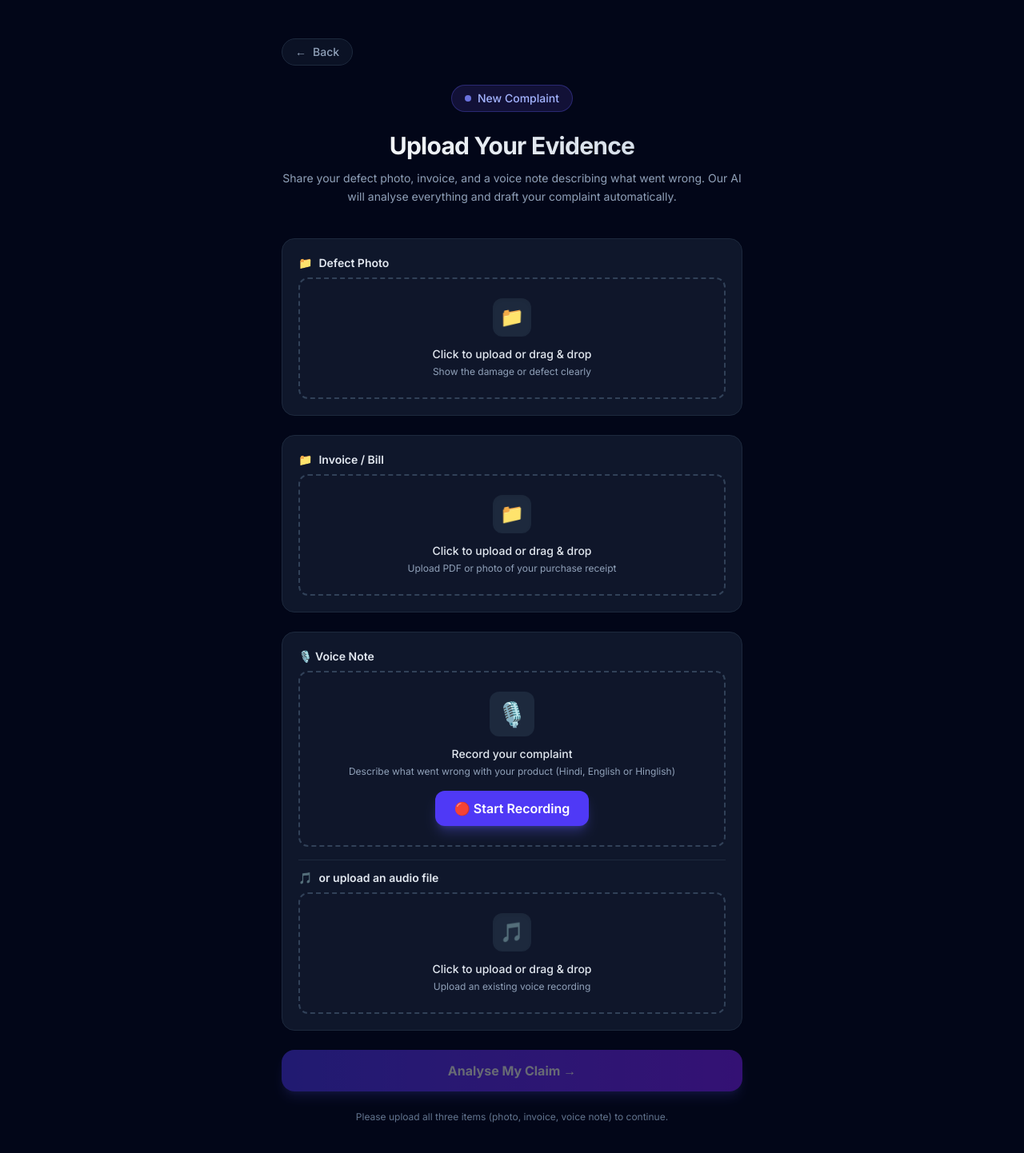
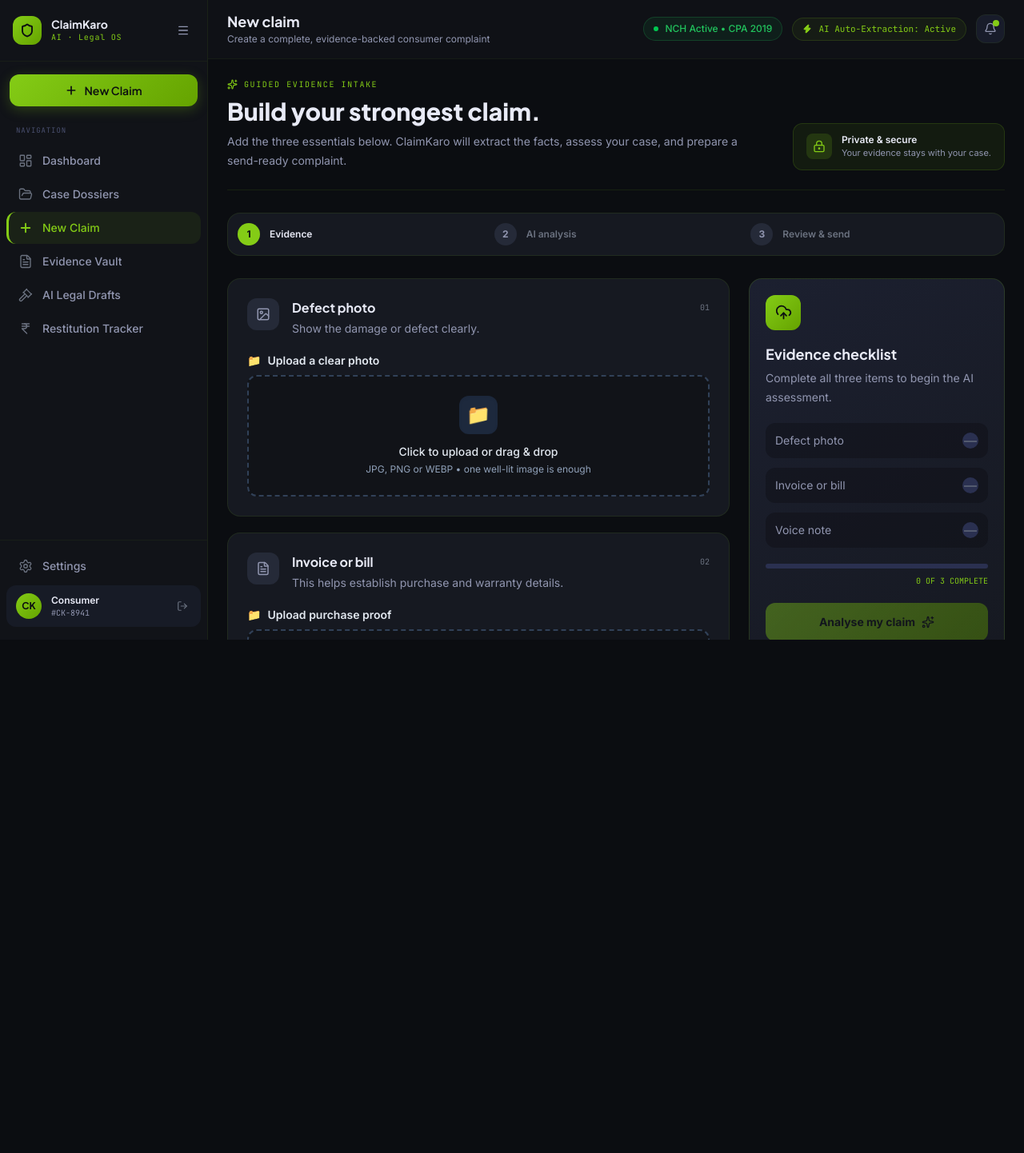
Before and after one commit to Abhinav-Pogula/CLAIM-KARO, a React (Vite) app in the folder frontend/: page /new in a window 1280 px wide. Shown: the top 1442 px of the page at 80% size. After the commit the page ends 800 px from the top, so only its background shows below. Built offline with nearby package versions, Linux system fonts and the light colour scheme; no server answers.

Commit message:
feat: redesign new claim evidence flow

```diff
--- a/frontend/src/components/DropZone.jsx
+++ b/frontend/src/components/DropZone.jsx
@@ -78,8 +78,8 @@ export default function DropZone({
           onDrop={handleDrop}
           className={`relative border-2 border-dashed rounded-xl p-6 text-center cursor-pointer transition-all duration-200 flex flex-col items-center justify-center min-h-[140px] ${
             isDragOver
-              ? 'border-indigo-500 bg-indigo-950/40 scale-[1.01]'
-              : 'border-slate-700 bg-slate-900/60 hover:border-slate-600 hover:bg-slate-900'
+              ? 'border-lime-400 bg-lime-400/10 scale-[1.01]'
+              : 'border-slate-700 bg-[#111318] hover:border-lime-500/50 hover:bg-lime-400/[0.03]'
           }`}
         >
           <input
@@ -106,7 +106,7 @@ export default function DropZone({
               className="w-16 h-16 rounded-lg object-cover border border-slate-700 bg-slate-950 flex-shrink-0"
             />
           ) : (
-            <div className="w-16 h-16 rounded-lg bg-indigo-950/70 border border-indigo-700/50 flex flex-col items-center justify-center text-indigo-400 flex-shrink-0">
+            <div className="w-16 h-16 rounded-lg bg-lime-400/10 border border-lime-400/25 flex flex-col items-center justify-center text-lime-400 flex-shrink-0">
               <span className="text-2xl">📄</span>
               <span className="text-[10px] font-bold uppercase mt-0.5">
                 {file.name?.split('.').pop() || 'FILE'}
--- a/frontend/src/components/VoiceRecorder.jsx
+++ b/frontend/src/components/VoiceRecorder.jsx
@@ -100,7 +100,7 @@ export default function VoiceRecorder({ onRecording, onClear, file }) {
         className={`relative border-2 border-dashed rounded-xl p-6 text-center transition-all duration-200 flex flex-col items-center justify-center min-h-[140px] ${
           recording
             ? 'border-rose-500 bg-rose-950/30'
-            : 'border-slate-700 bg-slate-900/60'
+            : 'border-slate-700 bg-[#111318] hover:border-lime-500/50'
         }`}
       >
         {recording ? (
@@ -130,7 +130,7 @@ export default function VoiceRecorder({ onRecording, onClear, file }) {
             <button
               type="button"
               onClick={start}
-              className="px-6 py-2.5 bg-indigo-600 hover:bg-indigo-500 text-white font-semibold rounded-xl shadow-lg shadow-indigo-500/30 transition-all cursor-pointer"
+              className="px-6 py-2.5 bg-lime-500 hover:bg-lime-400 text-slate-950 font-semibold rounded-xl shadow-lg shadow-lime-500/20 transition-all cursor-pointer"
             >
               🔴 Start Recording
             </button>
--- a/frontend/src/pages/Landing.jsx
+++ b/frontend/src/pages/Landing.jsx
@@ -187,7 +187,7 @@ export default function Landing() {
             {/* CTAs */}
             <div className="flex flex-wrap items-center gap-4">
               <button
-                onClick={() => navigate('/new')}
+                onClick={() => navigate('/dashboard')}
                 className="flex items-center gap-2 px-7 h-12 rounded-xl font-semibold text-sm transition-all active:scale-95 hover:scale-[1.02]"
                 style={{
                   background: 'linear-gradient(135deg, #84CC16, #65A300)',
@@ -451,7 +451,7 @@ export default function Landing() {
             No lawyers. No fees. Just AI-powered consumer rights under the Consumer Protection Act 2019.
           </p>
           <button
-            onClick={() => navigate('/new')}
+            onClick={() => navigate('/dashboard')}
             className="flex items-center gap-3 px-10 h-14 rounded-2xl font-jakarta font-bold text-base transition-all active:scale-95 hover:scale-[1.02]"
             style={{
               background: 'linear-gradient(135deg, #84CC16, #65A300)',
--- a/frontend/src/pages/NewCase.jsx
+++ b/frontend/src/pages/NewCase.jsx
@@ -1,32 +1,30 @@
 import { useState } from 'react'
+import { Check, FileText, Image, LockKeyhole, Mic, Sparkles, UploadCloud } from 'lucide-react'
 import { useNavigate } from 'react-router-dom'
+import DashboardLayout from '../components/DashboardLayout'
 import DropZone from '../components/DropZone'
 import VoiceRecorder from '../components/VoiceRecorder'
 import { createCase, getErrorMessage } from '../lib/api'
-import BackButton from '../components/BackButton'
+
+const STEPS = ['Evidence', 'AI analysis', 'Review & send']
 
 export default function NewCase() {
   const navigate = useNavigate()
+  const [photo, setPhoto] = useState(null)
+  const [invoice, setInvoice] = useState(null)
+  const [voice, setVoice] = useState(null)
+  const [submitting, setSubmitting] = useState(false)
+  const [error, setError] = useState(null)
+  const complete = [photo, invoice, voice].filter(Boolean).length
+  const canSubmit = complete === 3
 
-  const [photo, setPhoto]         = useState(null)
-  const [invoice, setInvoice]     = useState(null)
-  const [voice, setVoice]         = useState(null)
-  const [submitting, setSubmitting] = useState(false)
-  const [error, setError]         = useState(null)
-
-  const canSubmit = photo && invoice && voice
-
-  const handleSubmit = async (e) => {
-    e.preventDefault()
+  async function handleSubmit(event) {
+    event.preventDefault()
     if (!canSubmit || submitting) return
     setSubmitting(true)
     setError(null)
     try {
-      const files = {}
-      if (photo)   files.photo   = photo
-      if (invoice) files.invoice = invoice
-      if (voice)   files.voice   = voice
-      const data = await createCase(files)
+      const data = await createCase({ photo, invoice, voice })
       navigate(`/cases/${data.case_id}/analyze`)
     } catch (err) {
       setError(getErrorMessage(err))
@@ -35,103 +33,67 @@ export default function NewCase() {
   }
 
   return (
-    <div className="min-h-screen bg-slate-950 text-white px-4 py-12 flex items-start justify-center">
-      <div className="w-full max-w-xl">
-        <BackButton fallback={'/dashboard'} />
-        {/* Header */}
-        <div className="mb-10 text-center">
-          <div className="inline-flex items-center gap-2 bg-indigo-950/60 border border-indigo-500/30 text-indigo-300 text-sm font-medium px-4 py-1.5 rounded-full mb-6">
-            <span className="w-2 h-2 rounded-full bg-indigo-400 animate-pulse" />
-            New Complaint
+    <DashboardLayout activeView="new" title="New claim" subtitle="Create a complete, evidence-backed consumer complaint">
+      <div className="mx-auto max-w-7xl p-4 sm:p-6">
+        <div className="mb-7 flex flex-col gap-4 border-b pb-6 lg:flex-row lg:items-end lg:justify-between" style={{ borderColor: 'rgba(132,204,22,0.10)' }}>
+          <div>
+            <p className="mb-2 flex items-center gap-2 font-mono-ck text-[10px] uppercase tracking-[0.16em]" style={{ color: '#84CC16' }}>
+              <Sparkles size={13} /> Guided evidence intake
+            </p>
+            <h1 className="font-jakarta text-2xl font-extrabold sm:text-3xl" style={{ color: '#E8EAF6' }}>Build your strongest claim.</h1>
+            <p className="mt-2 max-w-2xl text-sm leading-6" style={{ color: '#9196B0' }}>
+              Add the three essentials below. ClaimKaro will extract the facts, assess your case, and prepare a send-ready complaint.
+            </p>
           </div>
-          <h1 className="text-3xl font-bold tracking-tight bg-gradient-to-r from-white to-slate-300 bg-clip-text text-transparent">
-            Upload Your Evidence
-          </h1>
-          <p className="mt-3 text-slate-400 text-sm leading-relaxed">
-            Share your defect photo, invoice, and a voice note describing what went wrong.
-            Our AI will analyse everything and draft your complaint automatically.
-          </p>
+          <div className="flex items-center gap-3 rounded-xl px-4 py-3" style={{ background: 'rgba(132,204,22,0.07)', border: '1px solid rgba(132,204,22,0.16)' }}>
+            <div className="flex h-8 w-8 items-center justify-center rounded-lg" style={{ background: 'rgba(132,204,22,0.16)', color: '#84CC16' }}><LockKeyhole size={16} /></div>
+            <div><p className="text-xs font-semibold" style={{ color: '#E8EAF6' }}>Private & secure</p><p className="text-[11px]" style={{ color: '#9196B0' }}>Your evidence stays with your case.</p></div>
+          </div>
         </div>
 
-        <form onSubmit={handleSubmit} className="space-y-6">
-          {/* Defect Photo */}
-          <div className="bg-slate-900 border border-slate-800 rounded-2xl p-5">
-            <DropZone
-              label="Defect Photo"
-              accept="image/jpeg,image/png,image/webp"
-              description="Show the damage or defect clearly"
-              file={photo}
-              onFileSelect={setPhoto}
-              onClear={() => setPhoto(null)}
-            />
+        <div className="mb-7 grid grid-cols-3 gap-2 rounded-2xl p-3 sm:gap-4" style={{ background: '#161921', border: '1px solid rgba(132,204,22,0.10)' }}>
+          {STEPS.map((step, index) => {
+            const active = index === 0
+            return <div key={step} className="flex items-center gap-2 sm:gap-3">
+              <span className="flex h-7 w-7 shrink-0 items-center justify-center rounded-full text-xs font-bold" style={{ background: active ? '#84CC16' : '#252A38', color: active ? '#0B0D11' : '#9196B0' }}>{index + 1}</span>
+              <span className="hidden text-xs font-semibold sm:block" style={{ color: active ? '#E8EAF6' : '#6B7280' }}>{step}</span>
+            </div>
+          })}
+        </div>
+
+        <form onSubmit={handleSubmit} className="grid grid-cols-1 gap-6 xl:grid-cols-[minmax(0,1fr)_320px]">
+          <div className="space-y-5">
+            <UploadCard number="01" icon={<Image size={18} />} title="Defect photo" detail="Show the damage or defect clearly." complete={Boolean(photo)}>
+              <DropZone label="Upload a clear photo" accept="image/jpeg,image/png,image/webp" description="JPG, PNG or WEBP • one well-lit image is enough" file={photo} onFileSelect={setPhoto} onClear={() => setPhoto(null)} />
+            </UploadCard>
+            <UploadCard number="02" icon={<FileText size={18} />} title="Invoice or bill" detail="This helps establish purchase and warranty details." complete={Boolean(invoice)}>
+              <DropZone label="Upload purchase proof" accept="image/jpeg,image/png,image/webp,application/pdf" description="PDF, JPG or PNG • invoice, receipt or order summary" file={invoice} onFileSelect={setInvoice} onClear={() => setInvoice(null)} />
+            </UploadCard>
+            <UploadCard number="03" icon={<Mic size={18} />} title="Tell us what happened" detail="Record a short voice note, or upload one you already have." complete={Boolean(voice)}>
+              <div className="space-y-4"><VoiceRecorder file={voice} onRecording={setVoice} onClear={() => setVoice(null)} /><div className="border-t pt-4" style={{ borderColor: 'rgba(132,204,22,0.09)' }}><DropZone label="Or upload an audio file" accept="audio/*,.m4a,.mp3,.wav,.ogg,.webm" description="MP3, WAV, M4A or WEBM" file={voice} onFileSelect={setVoice} onClear={() => setVoice(null)} icon="♪" /></div></div>
+            </UploadCard>
           </div>
 
-          {/* Invoice / Bill */}
-          <div className="bg-slate-900 border border-slate-800 rounded-2xl p-5">
-            <DropZone
-              label="Invoice / Bill"
-              accept="image/jpeg,image/png,image/webp,application/pdf"
-              description="Upload PDF or photo of your purchase receipt"
-              file={invoice}
-              onFileSelect={setInvoice}
-              onClear={() => setInvoice(null)}
-            />
-          </div>
-
-          {/* Voice Note */}
-          <div className="bg-slate-900 border border-slate-800 rounded-2xl p-5 space-y-4">
-            <VoiceRecorder
-              file={voice}
-              onRecording={setVoice}
-              onClear={() => setVoice(null)}
-            />
-            <div className="border-t border-slate-800 pt-3">
-              <DropZone
-                label="or upload an audio file"
-                accept="audio/*,.m4a,.mp3,.wav,.ogg,.webm"
-                description="Upload an existing voice recording"
-                file={voice}
-                onFileSelect={setVoice}
-                onClear={() => setVoice(null)}
-                icon="🎵"
-              />
+          <aside className="h-fit rounded-2xl p-5 xl:sticky xl:top-5" style={{ background: 'linear-gradient(145deg, #1C2030, #161921)', border: '1px solid rgba(132,204,22,0.16)' }}>
+            <div className="flex h-11 w-11 items-center justify-center rounded-xl" style={{ background: 'linear-gradient(135deg, #84CC16, #65A300)', color: '#0B0D11' }}><UploadCloud size={21} /></div>
+            <h2 className="mt-4 font-jakarta text-lg font-bold" style={{ color: '#E8EAF6' }}>Evidence checklist</h2>
+            <p className="mt-1 text-sm leading-6" style={{ color: '#9196B0' }}>Complete all three items to begin the AI assessment.</p>
+            <div className="mt-5 space-y-3">
+              {[['Defect photo', photo], ['Invoice or bill', invoice], ['Voice note', voice]].map(([label, file]) => <div key={label} className="flex items-center justify-between rounded-xl px-3 py-3" style={{ background: 'rgba(11,13,17,0.38)' }}><span className="text-sm" style={{ color: file ? '#E8EAF6' : '#9196B0' }}>{label}</span><span className="flex h-5 w-5 items-center justify-center rounded-full" style={{ background: file ? '#84CC16' : '#2A3050', color: file ? '#0B0D11' : '#6B7280' }}>{file ? <Check size={13} strokeWidth={3} /> : '—'}</span></div>)}
             </div>
-          </div>
-
-          {/* Error */}
-          {error && (
-            <div className="p-4 bg-red-950/60 border border-red-500/30 rounded-xl text-red-200 text-sm">
-              {error}
-            </div>
-          )}
-
-          {/* Submit */}
-          <button
-            type="submit"
-            disabled={!canSubmit || submitting}
-            className="w-full py-3.5 rounded-2xl font-bold text-base transition-all duration-200
-              bg-gradient-to-r from-indigo-600 to-violet-600
-              hover:from-indigo-500 hover:to-violet-500
-              disabled:opacity-40 disabled:cursor-not-allowed
-              shadow-lg shadow-indigo-500/30 cursor-pointer"
-          >
-            {submitting ? (
-              <span className="flex items-center justify-center gap-2">
-                <span className="w-4 h-4 border-2 border-white/30 border-t-white rounded-full animate-spin" />
-                Uploading…
-              </span>
-            ) : (
-              'Analyse My Claim →'
-            )}
-          </button>
-
-          {!canSubmit && (
-            <p className="text-center text-xs text-slate-500">
-              Please upload all three items (photo, invoice, voice note) to continue.
-            </p>
-          )}
+            <div className="mt-5 h-1.5 overflow-hidden rounded-full" style={{ background: '#2A3050' }}><div className="h-full rounded-full transition-all" style={{ width: `${(complete / 3) * 100}%`, background: 'linear-gradient(90deg, #84CC16, #65A300)' }} /></div>
+            <p className="mt-2 text-right font-mono-ck text-[10px]" style={{ color: '#84CC16' }}>{complete} OF 3 COMPLETE</p>
+            {error && <div className="mt-5 rounded-xl p-3 text-sm" style={{ background: 'rgba(239,68,68,0.1)', border: '1px solid rgba(239,68,68,0.3)', color: '#FCA5A5' }}>{error}</div>}
+            <button type="submit" disabled={!canSubmit || submitting} className="mt-5 flex h-12 w-full items-center justify-center gap-2 rounded-xl text-sm font-bold transition-all disabled:cursor-not-allowed disabled:opacity-40" style={{ background: 'linear-gradient(135deg, #84CC16, #65A300)', color: '#0B0D11', boxShadow: canSubmit ? '0 8px 24px rgba(132,204,22,0.24)' : 'none' }}>
+              {submitting ? 'Uploading evidence…' : <>Analyse my claim <Sparkles size={16} /></>}
+            </button>
+          </aside>
         </form>
       </div>
-    </div>
+    </DashboardLayout>
   )
 }
+
+function UploadCard({ number, icon, title, detail, complete, children }) {
+  return <section className="rounded-2xl p-5 sm:p-6" style={{ background: '#161921', border: `1px solid ${complete ? 'rgba(132,204,22,0.28)' : 'rgba(132,204,22,0.10)'}` }}><div className="mb-5 flex items-start gap-4"><div className="flex h-10 w-10 shrink-0 items-center justify-center rounded-xl" style={{ background: complete ? 'rgba(132,204,22,0.16)' : '#252A38', color: complete ? '#84CC16' : '#9196B0' }}>{complete ? <Check size={19} strokeWidth={3} /> : icon}</div><div className="min-w-0 flex-1"><div className="flex items-center justify-between gap-3"><h2 className="font-jakarta text-base font-bold" style={{ color: '#E8EAF6' }}>{title}</h2><span className="font-mono-ck text-[10px]" style={{ color: complete ? '#84CC16' : '#6B7280' }}>{complete ? 'ADDED' : number}</span></div><p className="mt-1 text-sm" style={{ color: '#9196B0' }}>{detail}</p></div></div>{children}</section>
+}
```
